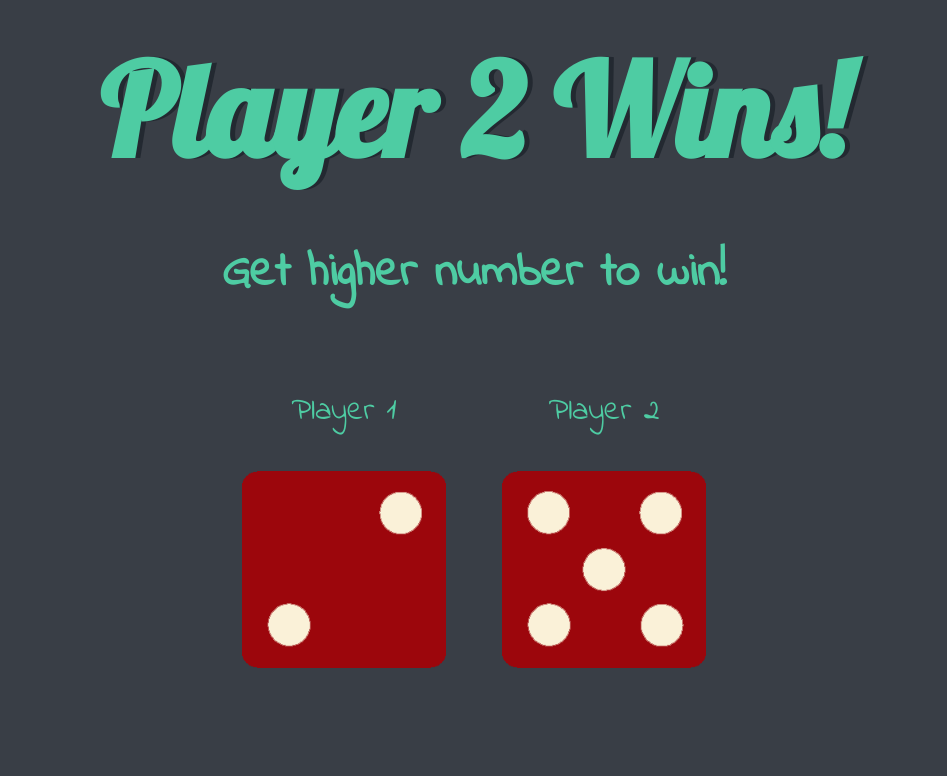
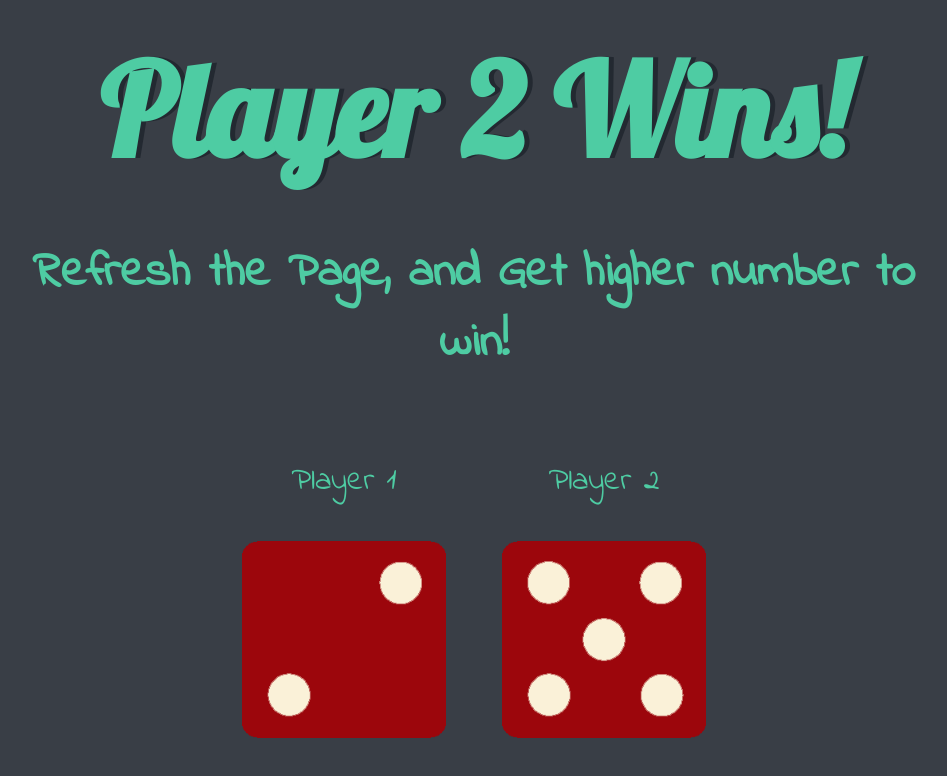
Before and after one commit to afdyc/DiceeGame, a plain HTML site: page index.html in a window 1280 px wide. Shown: the whole page, without its empty margins (166-1113 px from the left). Drawn offline with Linux system fonts and the light colour scheme.

Commit message:
Update index.html
adding text "Refresh the Page, and " for h3 tag.

```diff
--- a/index.html
+++ b/index.html
@@ -12,7 +12,7 @@
     <div class="container">
       <h1 id="champ">Refresh Me</h1>
 
-      <h3>Get higher number to win!</h3>
+      <h3>Refresh the Page, and Get higher number to win!</h3>
 
       <div class="dice">
         <p>Player 1</p>
```
